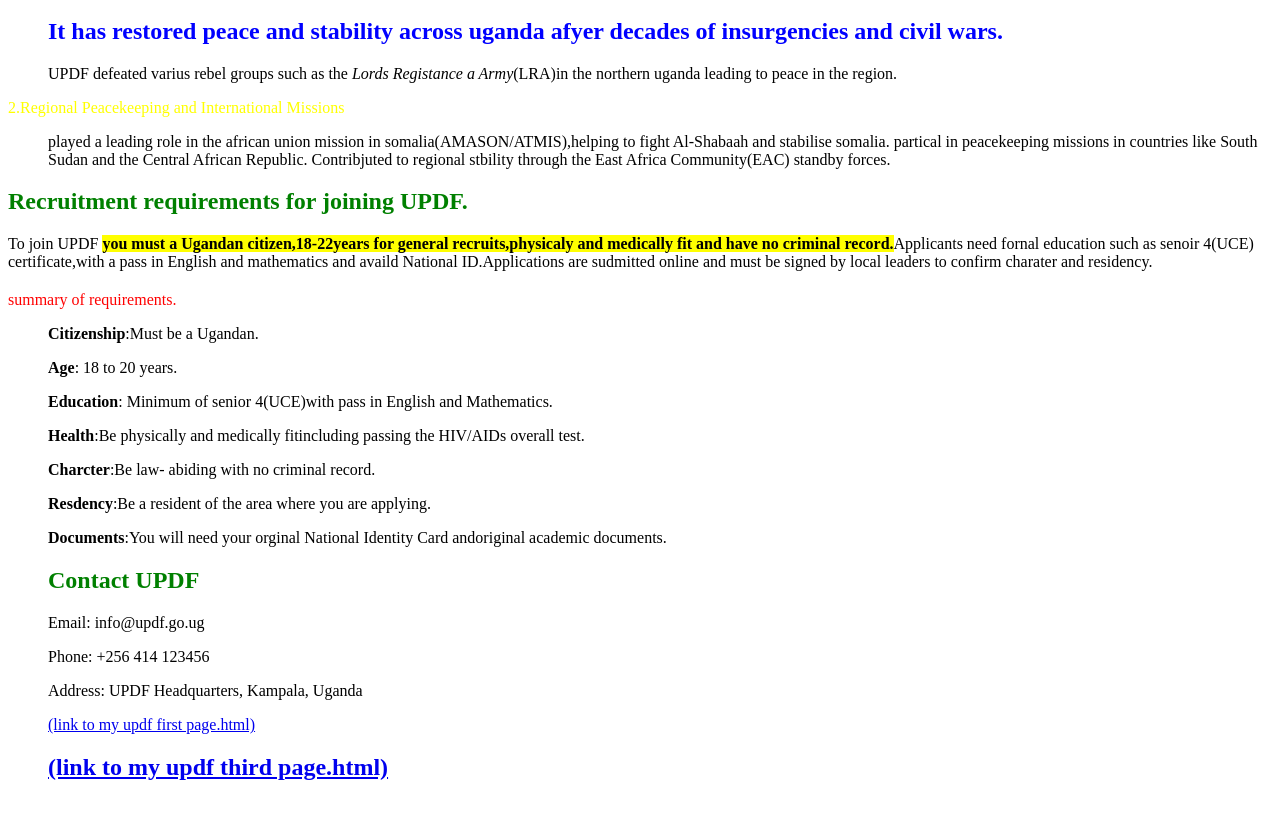
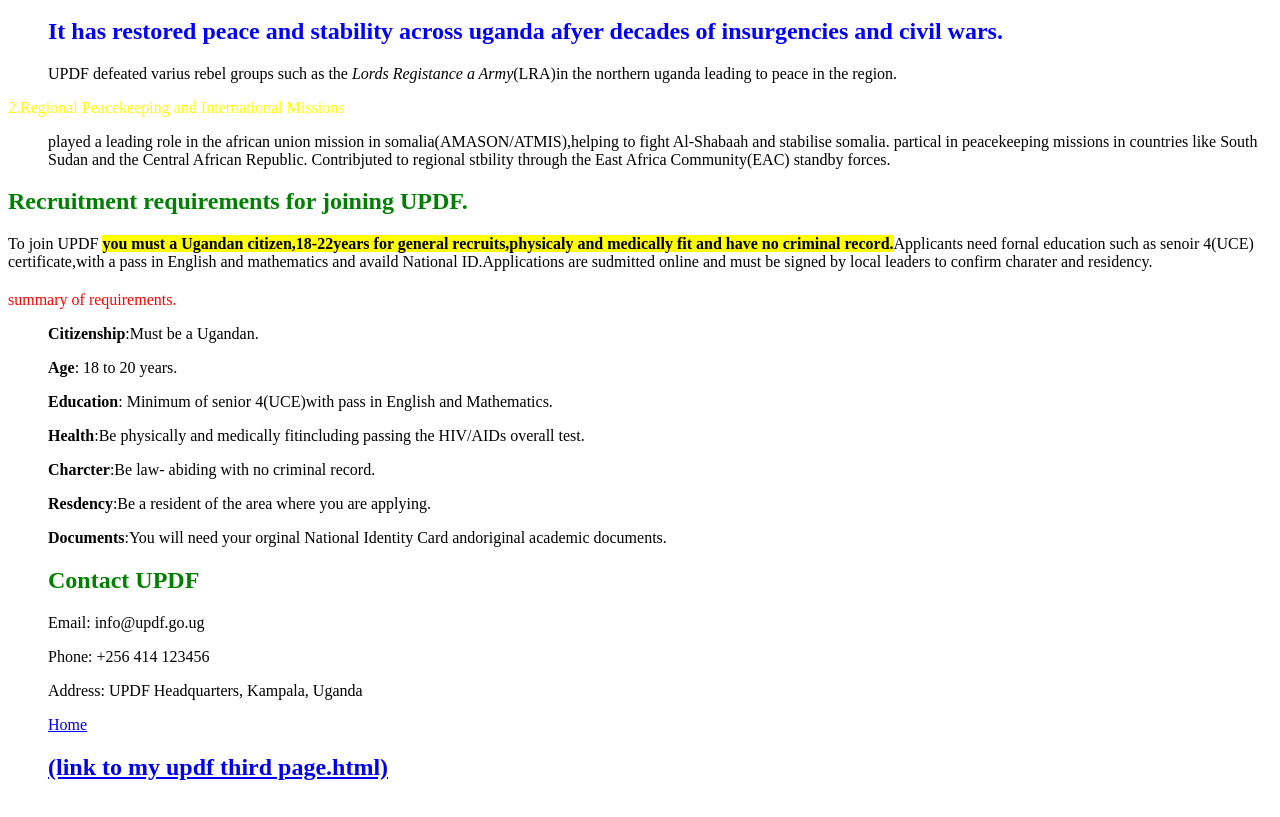
Before and after one commit to Richard17-create/ARMY, a plain HTML site: page my updf second page.html in a window 1280 px wide. Shown: the part 134-951 px from the top of the page. Drawn offline with Linux system fonts and the light colour scheme.

Commit message:
Update my updf second page.html

```diff
--- a/my updf second page.html
+++ b/my updf second page.html
@@ -50,7 +50,7 @@
     <p>Email: info@updf.go.ug</p>
     <p>Phone: +256 414 123456</p>
     <p>Address: UPDF Headquarters, Kampala, Uganda</p>
-<a href="my updf first page.html">(link to my updf first page.html)</a>
+<a href="index.html">Home</a>
 <h2><a href="my updf third page.html">(link to my updf third page.html)</a></h2>
 
  <marquee><h1><footer>
```
